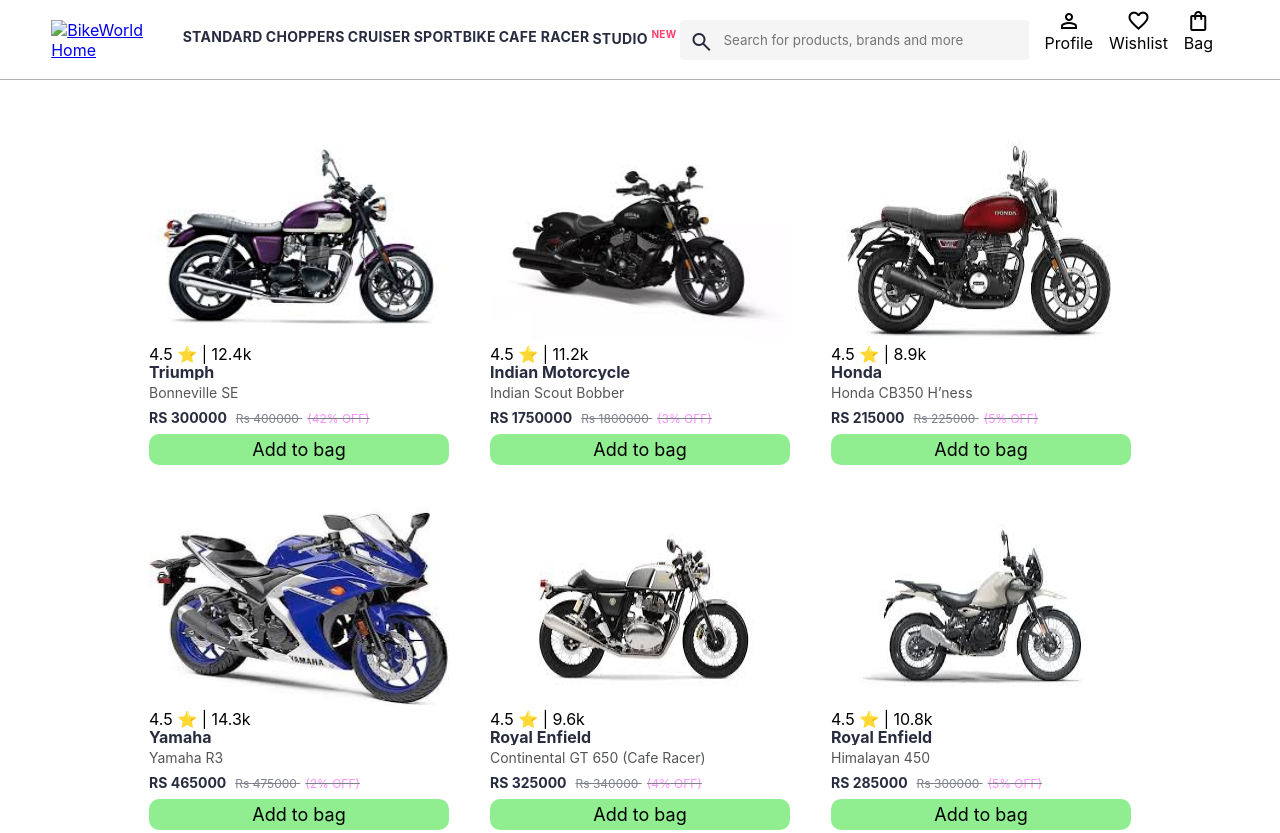
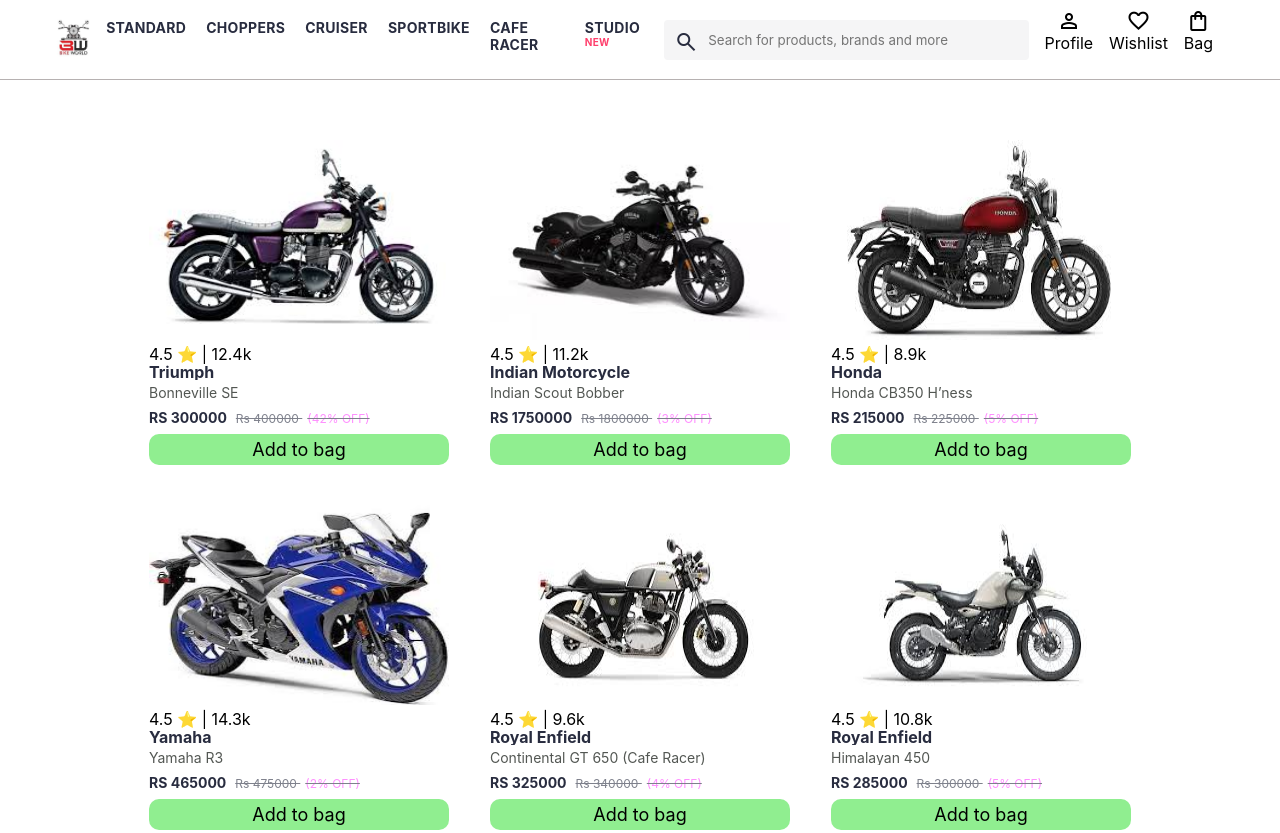
Before and after one commit to SUMITRAUTHAN09/BikeWorldWeb_Clone, a plain HTML site: page index.html in a window 1280 px wide. Shown: the top 833 px of the page. Drawn offline with nearby package versions, Linux system fonts and the light colour scheme.

Commit message:
edit the css file for the website logo

```diff
--- a/index.html
+++ b/index.html
@@ -8,7 +8,7 @@
 <body>
     <header>
         <div class="logo_container">
-            <a href="#"><img class="part_home" src="BikeWorldLogo.webp" alt="BikeWorld Home"></a>
+            <a href="#"><img class="part_home" src="Images/BikeWorldLogo.webp" alt="BikeWorld Home"></a>
         </div>
         <nav class="nav_bar">
             <a href="#">Standard</a>
--- a/parts.css
+++ b/parts.css
@@ -36,6 +36,7 @@ header {
     text-decoration: none;
     padding: 28px 0;
     border-bottom: 5px solid #ffffff;
+    margin:10px;
 }
 .nav_bar a:hover {
     border-bottom: 4px solid #f54e77;
```
Also changed, not shown: bag.html (+1 -1 lines).
